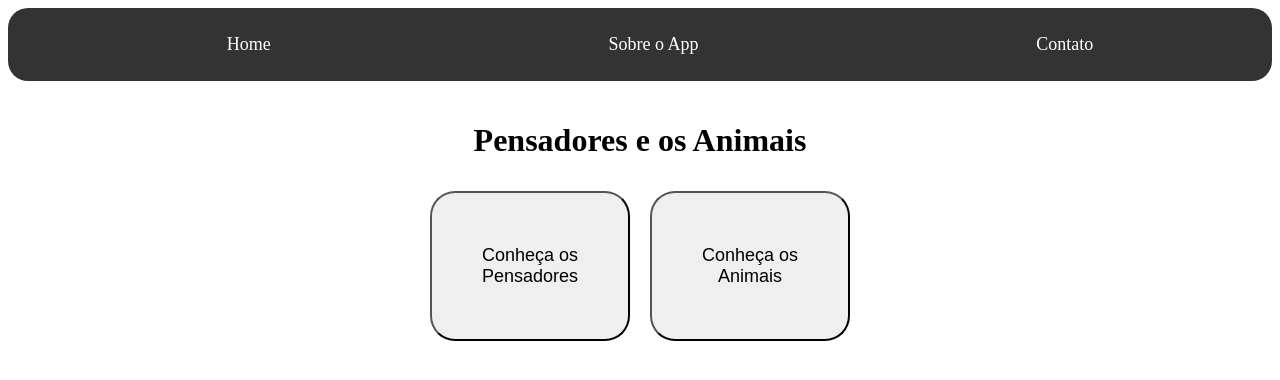
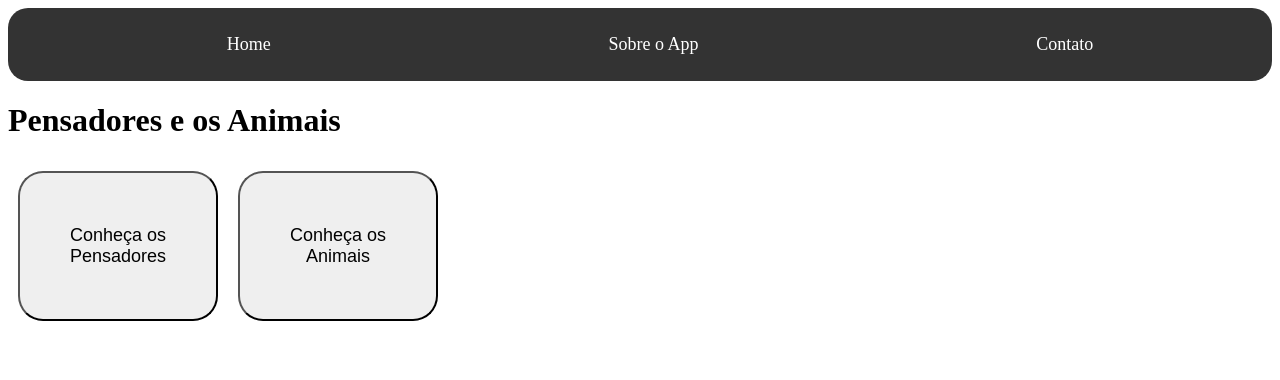
Before and after one commit to Amicuchi/OsPensadores, a React (Vite) app: page / in a window 1280 px wide. Shown: the top 380 px of the page. Built offline with nearby package versions, Linux system fonts and the light colour scheme.

Commit message:
HomePage: Alteração do nome de classe

```diff
--- a/src/pages/Home.jsx
+++ b/src/pages/Home.jsx
@@ -2,7 +2,7 @@ import { Link } from 'react-router-dom';
 
 function Home() {
   return (
-    <div className="home-container">
+    <div className="container">
       <h1>Pensadores e os Animais</h1>
       <div className="buttons-container">
         <Link to="/pensadores">
```
